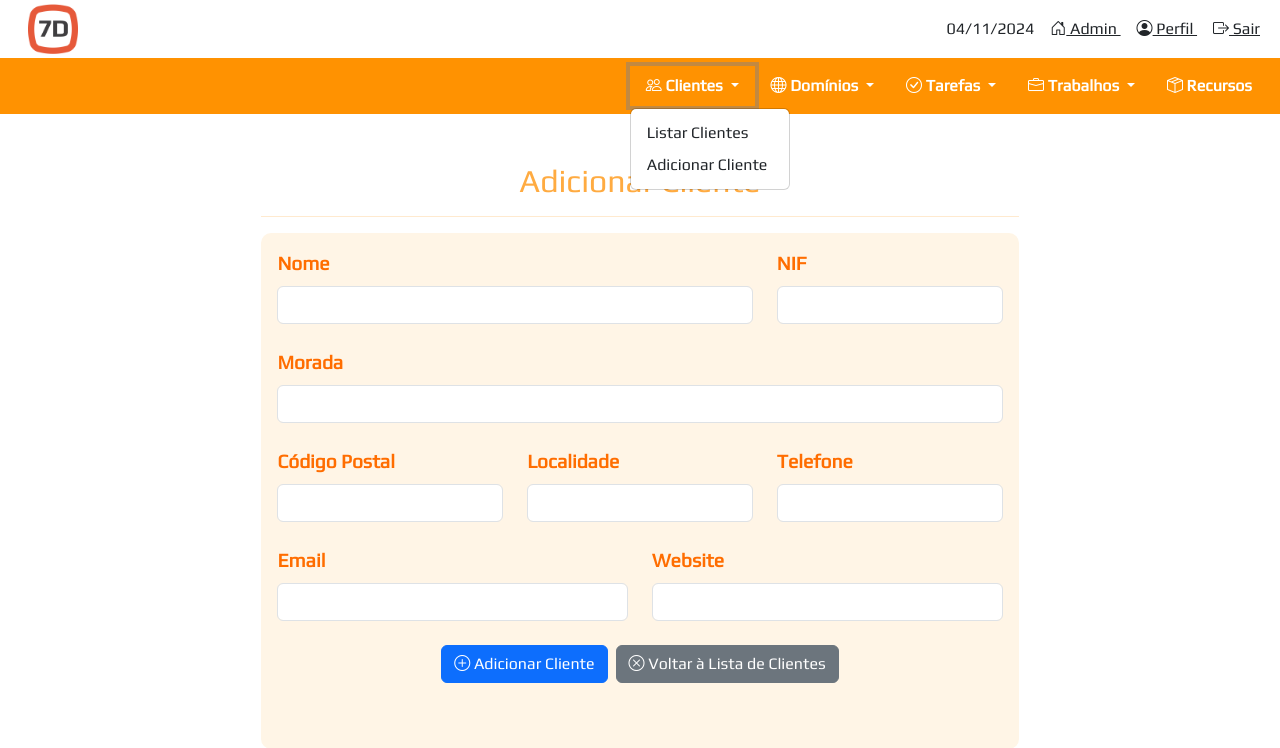
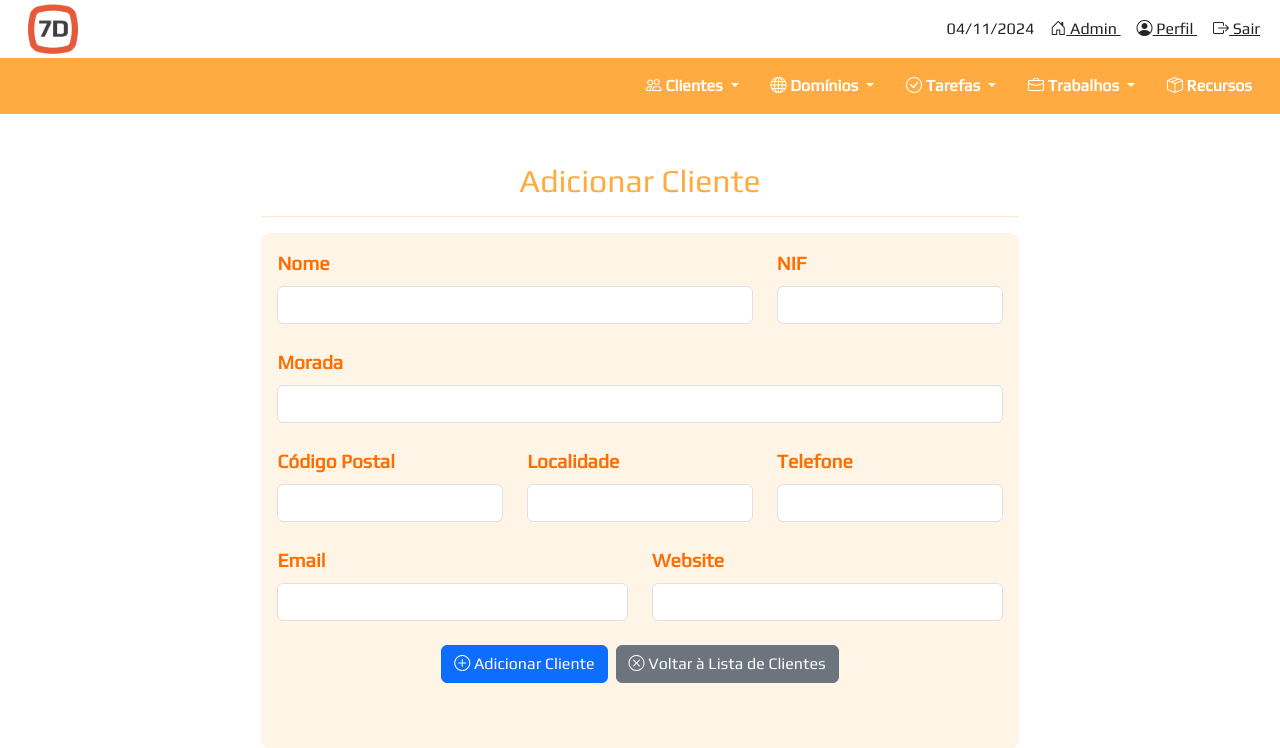
Before and after one commit to 7digito/setimodigito, a Django app: page /clientes/adicionar/ in a window 1280 px wide, after a click on "Clientes". Shown: the top 748 px of the page. Run offline with Django 5.2, Linux system fonts and the light colour scheme; some libraries are stand-ins or nearby versions.

Commit message:
navbar ajustes

```diff
--- a/templates/includes/navbar.html
+++ b/templates/includes/navbar.html
@@ -5,15 +5,15 @@
 <!-- Link para Google Fonts -->
 <link href="https://fonts.googleapis.com/css2?family=Poppins:wght@400;600&display=swap" rel="stylesheet">
 
-<!-- Top Bar -->
+<!-- Top Bar com data e menu do usuário -->
 <div class="topbar py-1 d-flex align-items-center" style="font-family: 'Poppins', sans-serif; background-color: white;">
     <div class="container-fluid d-flex justify-content-between align-items-center">
-        <!-- Logo -->
+        <!-- Logo do site -->
         <a href="{% url 'homepage' %}" class="navbar-brand px-3">
             <img src="{% static 'img/logo.png' %}" alt="Logo" height="50">
         </a>
 
-        <!-- Data e menu do usuário -->
+        <!-- Exibe a data atual e o menu do usuário -->
         <div class="d-flex align-items-center">
             <div class="date text-dark px-2">{{ today }}</div>
             <div class="user-menu">
@@ -31,19 +31,22 @@
     </div>
 </div>
 
-<!-- Barra Principal -->
-<nav class="navbar navbar-expand-lg" style="background-color: #ff9201;">
+<!-- Barra Principal de navegação em estilo "Pills" com dropdowns -->
+<nav class="navbar navbar-expand-lg" style="background-color: #ffab41;">
     <div class="container-fluid">
+        <!-- Botão de toggle para navbar em dispositivos móveis -->
         <button class="navbar-toggler" type="button" data-bs-toggle="collapse" data-bs-target="#navbarNav"
             aria-controls="navbarNav" aria-expanded="false" aria-label="Toggle navigation">
             <span class="navbar-toggler-icon"></span>
         </button>
 
+        <!-- Links de navegação com dropdowns -->
         <div class="collapse navbar-collapse" id="navbarNav">
-            <ul class="navbar-nav ms-auto" style="font-family: 'Poppins', sans-serif; font-weight: 600;">
+            <ul class="navbar-nav ms-auto nav-pills" style="font-family: 'Poppins', sans-serif; font-weight: 600;">
+
+                <!-- Dropdown Clientes -->
                 <li class="nav-item dropdown">
-                    <a class="nav-link dropdown-toggle text-white px-3" href="#" id="clientesDropdown" role="button"
-                        data-bs-toggle="dropdown" aria-expanded="false">
+                    <a class="nav-link dropdown-toggle text-white px-3" href="#" id="clientesDropdown" role="button" aria-expanded="false">
                         <i class="bi bi-people"></i> Clientes
                     </a>
                     <ul class="dropdown-menu" aria-labelledby="clientesDropdown">
@@ -51,9 +54,10 @@
                         <li><a class="dropdown-item" href="{% url 'adicionar_cliente' %}">Adicionar Cliente</a></li>
                     </ul>
                 </li>
+
+                <!-- Dropdown Domínios -->
                 <li class="nav-item dropdown">
-                    <a class="nav-link dropdown-toggle text-white px-3" href="#" id="dominiosDropdown" role="button"
-                        data-bs-toggle="dropdown" aria-expanded="false">
+                    <a class="nav-link dropdown-toggle text-white px-3" href="#" id="dominiosDropdown" role="button" aria-expanded="false">
                         <i class="bi bi-globe"></i> Domínios
                     </a>
                     <ul class="dropdown-menu" aria-labelledby="dominiosDropdown">
@@ -61,21 +65,22 @@
                         <li><a class="dropdown-item" href="{% url 'adicionar_dominio' %}">Adicionar Domínio</a></li>
                     </ul>
                 </li>
+
+                <!-- Dropdown Tarefas -->
                 <li class="nav-item dropdown">
-                    <a class="nav-link dropdown-toggle text-white px-3" href="#" id="tarefasDropdown" role="button"
-                        data-bs-toggle="dropdown" aria-expanded="false">
+                    <a class="nav-link dropdown-toggle text-white px-3" href="#" id="tarefasDropdown" role="button" aria-expanded="false">
                         <i class="bi bi-check-circle"></i> Tarefas
                     </a>
                     <ul class="dropdown-menu" aria-labelledby="tarefasDropdown">
-                        <li><a class="dropdown-item" href="{% url 'tarefas_home' %}">Home</a></li> <!-- Link para a Home -->
+                        <li><a class="dropdown-item" href="{% url 'tarefas_home' %}">Home</a></li>
                         <li><a class="dropdown-item" href="{% url 'listar_tarefas' %}">Listar Tarefas</a></li>
                         <li><a class="dropdown-item" href="{% url 'adicionar_tarefa' %}">Adicionar Tarefa</a></li>
                     </ul>
                 </li>
 
+                <!-- Dropdown Trabalhos -->
                 <li class="nav-item dropdown">
-                    <a class="nav-link dropdown-toggle text-white px-3" href="#" id="trabalhosDropdown" role="button"
-                        data-bs-toggle="dropdown" aria-expanded="false">
+                    <a class="nav-link dropdown-toggle text-white px-3" href="#" id="trabalhosDropdown" role="button" aria-expanded="false">
                         <i class="bi bi-briefcase"></i> Trabalhos
                     </a>
                     <ul class="dropdown-menu" aria-labelledby="trabalhosDropdown">
@@ -84,6 +89,8 @@
                         <li><a class="dropdown-item" href="#">Terminados</a></li>
                     </ul>
                 </li>
+
+                <!-- Link Recursos sem dropdown -->
                 <li class="nav-item">
                     <a class="nav-link text-white px-3" href="#">
                         <i class="bi bi-box-seam"></i> Recursos
@@ -93,3 +100,23 @@
         </div>
     </div>
 </nav>
+
+<!-- Custom CSS para ajustar o estilo Pills da navbar e mostrar dropdown ao passar o mouse -->
+<style>
+    /* Estilo para o item ativo em "Pills" */
+    .nav-pills .nav-link.active {
+        background-color: #ff6d00; /* Cor de fundo ao estar ativo */
+        color: white; /* Cor do texto ao estar ativo */
+    }
+
+    /* Cor de fundo ao passar o mouse sobre os links */
+    .nav-pills .nav-link:hover {
+        background-color: #ff9201; /* Cor ao passar o mouse */
+        color: white;
+    }
+
+    /* Mostrar o dropdown ao passar o mouse */
+    .nav-item.dropdown:hover .dropdown-menu {
+        display: block;
+    }
+</style>
```
